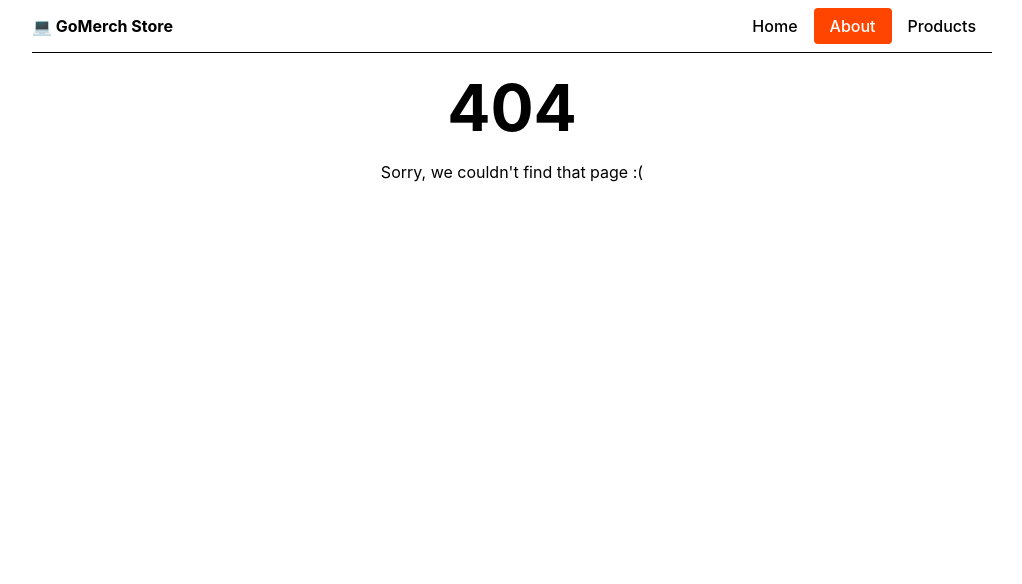
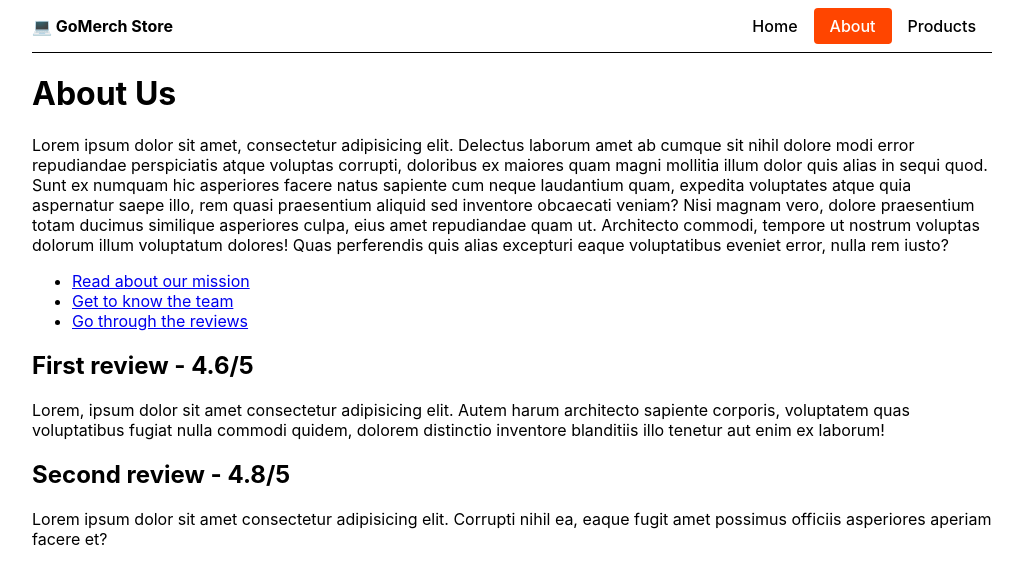
Before and after one commit to VictorSelischev/react-49-routes, a React (Create React App) app: page /about/reviews in a window 1280 px wide. Before the commit this address had no page. Shown: the top 584 px of the page, without its empty margins (128-1150 px from the left). Built offline with nearby package versions, Linux system fonts and the light colour scheme.

Commit message:
Nested Route

```diff
--- a/src/components/App.jsx
+++ b/src/components/App.jsx
@@ -1,6 +1,10 @@
 import { Routes, Route } from 'react-router-dom';
 import { Container, Header, Logo, Link } from './App.styled';
 // import styled from 'styled-components';
+
+import { Mission } from './Mission';
+import { Team } from './Team';
+import { Reviews } from './Reviews';
 
 import Home from 'page/Home';
 import About from 'page/About';
@@ -36,9 +40,15 @@
       </Header>
       <Routes>
         <Route path="/" element={<Home />} />
-        <Route path="/about" element={<About />} />
+
+        <Route path="/about" element={<About />}>
+          <Route path="mission" element={<Mission />} />
+          <Route path="team" element={<Team />} />
+          <Route path="reviews" element={<Reviews />} />
+        </Route>
+
         <Route path="/products" element={<Products />} />
-        <Route path='/products/:id' element={<ProductDetails />} />
+        <Route path="/products/:id" element={<ProductDetails />} />
         <Route path="*" element={<NotFound />} />
       </Routes>
     </Container>
--- /dev/null
+++ b/src/components/Mission.jsx
@@ -0,0 +1,20 @@
+export const Mission = () => {
+  return (
+    <section>
+      <h2>Our mission</h2>
+      <p>
+        Lorem ipsum dolor, sit amet consectetur adipisicing elit. Ut, nesciunt
+        veniam. Excepturi itaque, voluptates fugiat perspiciatis quo saepe! Iste
+        eaque porro eveniet error dicta, modi ipsum hic quis minima inventore.
+      </p>
+      <p>
+        Lorem ipsum dolor sit amet consectetur adipisicing elit. Tempora quaerat
+        illum excepturi odit doloremque, vitae quasi corporis commodi nisi quae
+        perspiciatis amet consectetur reprehenderit inventore laborum facilis
+        quia mollitia exercitationem eaque rerum dignissimos maiores, quos iure
+        blanditiis. Dolorem, nam? Aliquid sequi molestias vel, tenetur maxime
+        pariatur? Molestiae libero cum quidem.
+      </p>
+    </section>
+  );
+};
--- /dev/null
+++ b/src/components/Reviews.jsx
@@ -0,0 +1,23 @@
+export const Reviews = () => {
+  return (
+    <section>
+      <div>
+        <h2>First review - 4.6/5</h2>
+        <p>
+          Lorem, ipsum dolor sit amet consectetur adipisicing elit. Autem harum
+          architecto sapiente corporis, voluptatem quas voluptatibus fugiat
+          nulla commodi quidem, dolorem distinctio inventore blanditiis illo
+          tenetur aut enim ex laborum!
+        </p>
+      </div>
+      <div>
+        <h2>Second review - 4.8/5</h2>
+        <p>
+          Lorem ipsum dolor sit amet consectetur adipisicing elit. Corrupti
+          nihil ea, eaque fugit amet possimus officiis asperiores aperiam facere
+          et?
+        </p>
+      </div>
+    </section>
+  );
+};
--- /dev/null
+++ b/src/components/Team.jsx
@@ -0,0 +1,23 @@
+export const Team = () => {
+  return (
+    <section>
+      <ul>
+        <li>
+          <b>CEO</b> - Gabrijela Vohu Manah
+        </li>
+        <li>
+          <b>Sales</b> - Darius Marianne
+        </li>
+        <li>
+          <b>Product</b> - Ségdae Jean-Pierre
+        </li>
+        <li>
+          <b>Marketing</b> - Melina Theotimos
+        </li>
+        <li>
+          <b>Engineering</b> - Gregor Ramadhani
+        </li>
+      </ul>
+    </section>
+  );
+};
--- a/src/page/About.jsx
+++ b/src/page/About.jsx
@@ -1,3 +1,5 @@
+import { Link, Outlet } from 'react-router-dom';
+
 const About = () => {
   return (
     <main>
@@ -15,6 +17,18 @@
         dolorum illum voluptatum dolores! Quas perferendis quis alias excepturi
         eaque voluptatibus eveniet error, nulla rem iusto?
       </p>
+      <ul>
+        <li>
+          <Link to="mission">Read about our mission</Link>
+        </li>
+        <li>
+          <Link to="team">Get to know the team</Link>
+        </li>
+        <li>
+          <Link to="reviews">Go through the reviews</Link>
+        </li>
+      </ul>
+      <Outlet />
     </main>
   );
 };
--- a/src/page/ProductDetails.jsx
+++ b/src/page/ProductDetails.jsx
@@ -3,6 +3,7 @@
 
 const ProductDetails = () => {
   const { id } = useParams();
+  console.log(id);
   const product = getProductById(id);
   return (
     <main>
```
